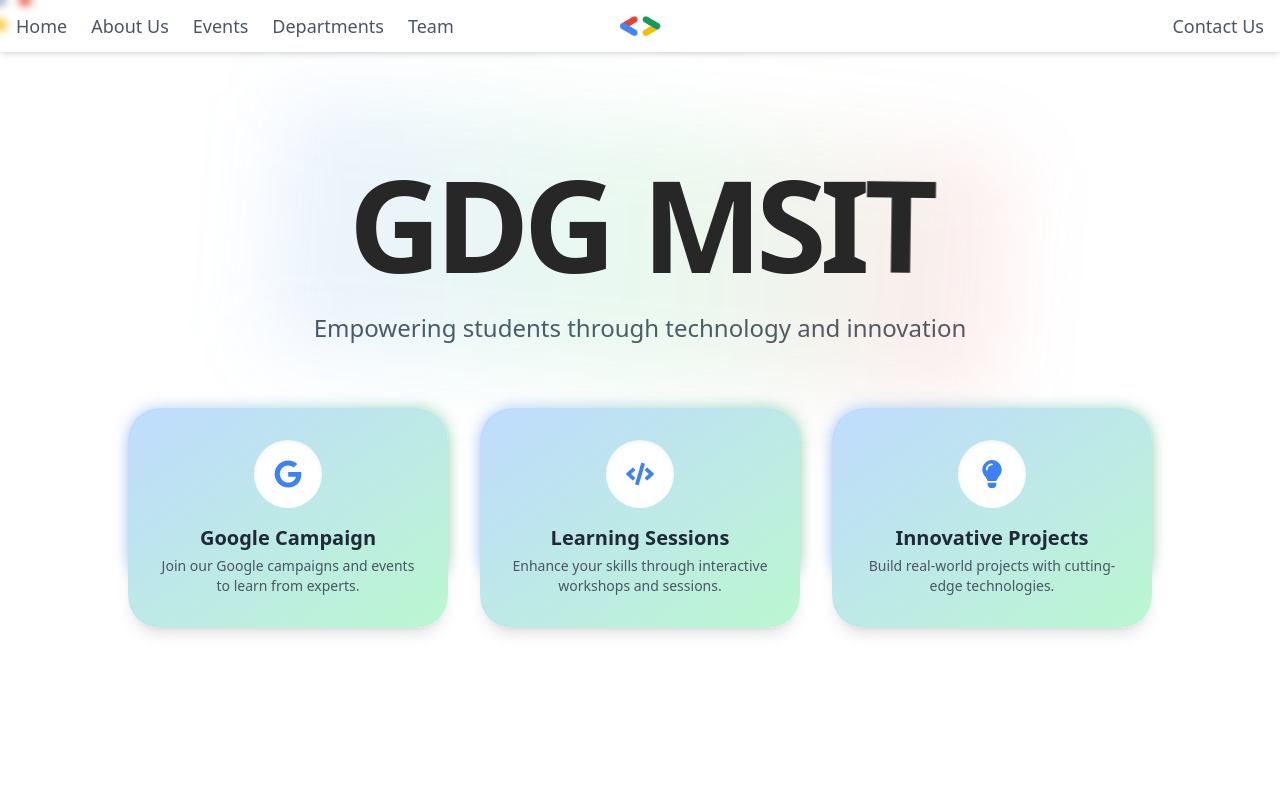
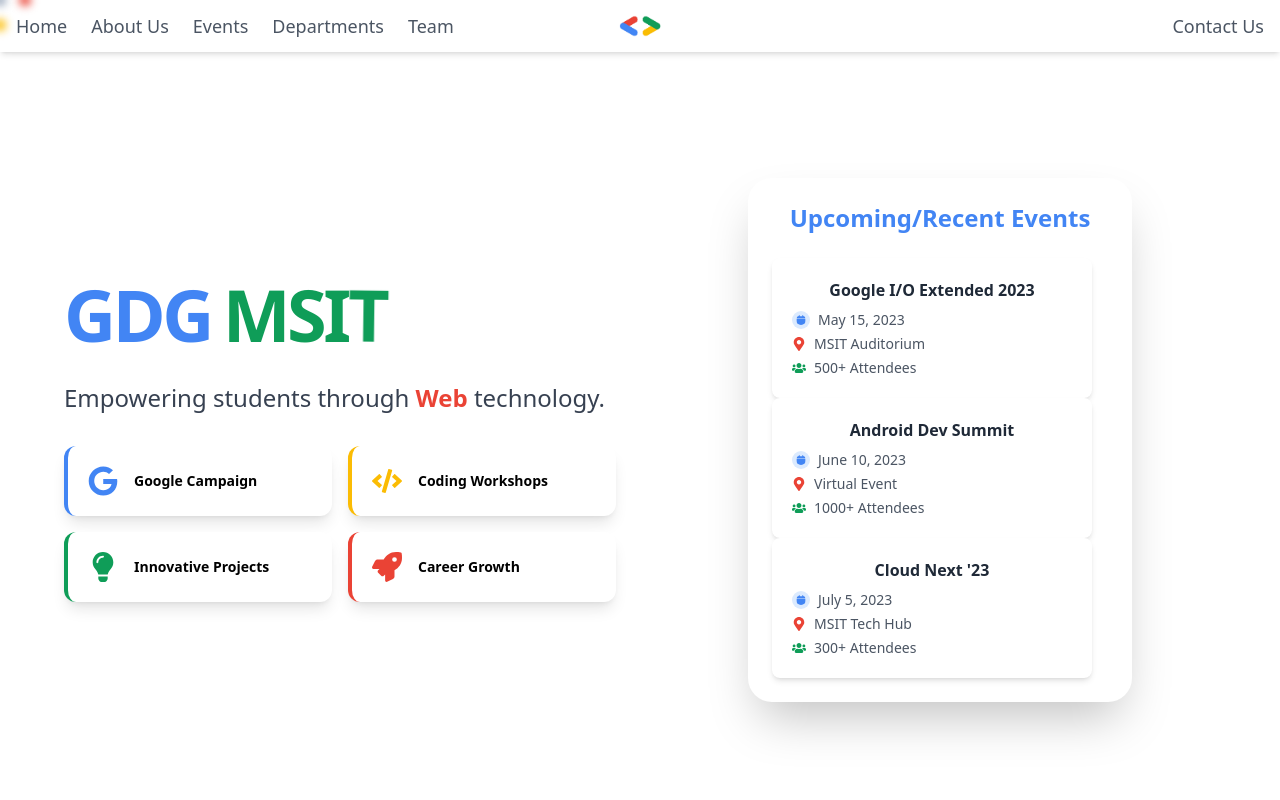
Before and after one commit to gdgocmsit/gdgoc-website, a React (Vite) app: page / in a window 1280 px wide. Shown: the top 800 px of the page. Built offline with nearby package versions, Linux system fonts and the light colour scheme.

Commit message:
herosection updated

```diff
--- a/src/App.css
+++ b/src/App.css
@@ -2,7 +2,7 @@
     margin: 0;
     padding: 0;
     height: 100vh;
-    background-color: #ffffff;
+    background-color: #c83a3a;
     overflow: hidden;
     cursor: none;
 
--- a/src/App.jsx
+++ b/src/App.jsx
@@ -69,7 +69,7 @@
             <section id="hero" className="h-screen">
               <HeroSection />
             </section>
-            <section id="aboutUs" className="h-3/5 pb-20 flex justify-center">
+            <section id="aboutUs" className="h-3/5 pt-40 md:pt-0 pb-20 flex justify-center">
               <AboutUs />
             </section>
             <section id="events" className="h-screen ">
--- a/src/components/HeroSection.jsx
+++ b/src/components/HeroSection.jsx
@@ -1,53 +1,16 @@
-/* eslint-disable react/prop-types */
 "use client";
 
-import { useEffect, useState } from "react";
+import { useEffect, useState, useRef } from "react";
 import { motion, useAnimation } from "framer-motion";
-import { FaGoogle, FaCode, FaLightbulb } from "react-icons/fa";
-import { useKeenSlider } from "keen-slider/react";
-import "keen-slider/keen-slider.min.css";
-import Background from "./Background";
-
-const FeatureCard = ({ icon: Icon, text, description, position }) => (
-  <motion.div
-    whileHover={{
-      scale: 1.05,
-      rotate: position === "left" ? -5 : position === "right" ? 5 : 0,
-    }}
-    whileTap={{ scale: 0.95 }}
-    className="relative group h-full feature-card"
-  >
-    <div className="absolute inset-0 bg-gradient-to-r md:h-[80%] h-[80%] from-[#4285F4] to-[#0F9D58] rounded-[2rem] blur opacity-40 transition duration-300" />
-    <div className="relative flex flex-col items-center p-8 bg-white/80 backdrop-blur-sm rounded-[2rem] shadow-lg overflow-hidden h-[100%]">
-      <motion.div
-        className="absolute inset-0 bg-gradient-to-br from-blue-200 to-green-200 opacity-100 transition-opacity duration-300"
-        initial={false}
-        animate={{ scale: [1, 1.5, 1] }}
-        transition={{ repeat: Infinity, duration: 5 }}
-      />
-      <div className="relative z-10 p-5 bg-white rounded-full shadow-inner mb-4">
-        <Icon className="h-10 w-10 sm:h-7 sm:w-7 text-blue-500" />
-      </div>
-      <h3 className="relative z-10 text-2xl sm:text-xl font-semibold text-gray-800 mb-10 sm:mb-1">
-        {text}
-      </h3>
-      <p className="relative text-lg sm:text-sm z-10 text-gray-600 text-center">
-        {description}
-      </p>
-    </div>
-  </motion.div>
-);
-
-const AnimatedText = ({ text }) => (
-  <motion.span
-    initial={{ opacity: 0, y: 20 }}
-    animate={{ opacity: 1, y: 0 }}
-    transition={{ duration: 0.5 }}
-    className="inline-block"
-  >
-    {text}
-  </motion.span>
-);
+import {
+  FaGoogle,
+  FaCode,
+  FaLightbulb,
+  FaRocket,
+  FaCalendar,
+  FaMapMarkerAlt,
+  FaUsers,
+} from "react-icons/fa";
 
 const FallingLetter = ({ children, delay }) => {
   const controls = useAnimation();
@@ -58,17 +21,17 @@
       await new Promise((resolve) => setTimeout(resolve, 900 + delay * 100));
       await controls.start({
         y: ["-100vh", "0vh"],
-        rotate: [randomRotation, randomRotation, randomRotation / 2, 0],
-        opacity: [0, 1, 1],
+        rotate: [randomRotation, randomRotation / 2, 0],
+        opacity: [0, 1],
         transition: {
           y: { type: "spring", stiffness: 50, damping: 10, duration: 1.5 },
           rotate: { type: "spring", stiffness: 60, damping: 8, duration: 1.5 },
-          opacity: { duration: 0.3, times: [0, 0.2, 1] },
+          opacity: { duration: 0.5 },
         },
       });
     };
     sequence();
-  }, [controls, delay, randomRotation]);
+  }, []);
 
   return (
     <motion.span
@@ -80,7 +43,8 @@
   );
 };
 
-const FallingText = ({ text, startDelay }) => (
+const FallingText = ({ text, startDelay }) => {
+  return (
     <span className="inline-flex">
       {text.split("").map((letter, index) => (
         <FallingLetter key={index} delay={startDelay + index}>
@@ -89,160 +53,99 @@
       ))}
     </span>
   );
+};
 
-const FeatureCarousel = () => {
-  const [currentSlide, setCurrentSlide] = useState(0);
-  const [sliderRef] = useKeenSlider(
-    {
-      loop: true,
-      mode: "free-snap",
-      slides: {
-        perView: 1,
-        spacing: 15,
-      },
-      created(s) {
-        s.moveToIdx(1);
-      },
-      updated(s) {
-        setCurrentSlide(s.track.details.rel);
-      },
-      animationEnded(s) {
-        setCurrentSlide(s.track.details.rel);
-      },
-    },
-    [
-      (slider) => {
-        let timeout;
-        let mouseOver = false;
-        function clearNextTimeout() {
-          clearTimeout(timeout);
-        }
-        function nextTimeout() {
-          clearTimeout(timeout);
-          if (mouseOver) return;
-          timeout = setTimeout(() => {
-            slider.next();
-          }, 2000);
-        }
-        slider.on("created", () => {
-          slider.container.addEventListener("mouseover", () => {
-            mouseOver = true;
-            clearNextTimeout();
-          });
-          slider.container.addEventListener("mouseout", () => {
-            mouseOver = false;
-            nextTimeout();
-          });
-          nextTimeout();
-        });
-        slider.on("dragStarted", clearNextTimeout);
-        slider.on("animationEnded", nextTimeout);
-        slider.on("updated", nextTimeout);
-      },
-    ]
+const FeatureCard = ({ Icon, title, color }) => (
+  <motion.div
+    whileHover={{ scale: 1.05 }}
+    className="bg-white p-4 md:p-5 rounded-xl shadow-lg flex items-center space-x-4 w-full max-w-xs border-l-4"
+    style={{ borderColor: color }}
+  >
+    <Icon className="text-2xl md:text-3xl" style={{ color }} />
+    <h3 className="text-sm md:text-md font-semibold">{title}</h3>
+  </motion.div>
 );
 
+const EventCard = ({ title, date, location, attendees }) => (
+  <motion.div
+    initial={{ opacity: 0, y: 20 }}
+    animate={{ opacity: 1, y: 0 }}
+    transition={{ duration: 0.5 }}
+    className="bg-white rounded-lg shadow-md p-4 md:p-5 w-full max-w-xs hover:shadow-lg transition-shadow duration-300"
+  >
+    <h3 className="font-semibold text-gray-800 mb-2 text-center">{title}</h3>
+    <div className="flex items-center text-sm text-gray-600 mb-1">
+      <FaCalendar className="mr-2 text-[#4285F4] text-lg bg-blue-100 p-1 rounded-full" />
+      <span>{date}</span>
+    </div>
+    <div className="flex items-center text-sm text-gray-600 mb-1">
+      <FaMapMarkerAlt className="mr-2 text-[#EA4335]" />
+      <span>{location}</span>
+    </div>
+    <div className="flex items-center text-sm text-gray-600">
+      <FaUsers className="mr-2 text-[#0F9D58]" />
+      <span>{attendees} Attendees</span>
+    </div>
+  </motion.div>
+);
+
+const HeroSection = () => {
+  const [currentTech, setCurrentTech] = useState("Android");
+  const techStack = ["Android", "Web", "Cloud", "AI", "IoT"];
+
+  useEffect(() => {
+    const interval = setInterval(() => {
+      setCurrentTech((prev) => {
+        const currentIndex = techStack.indexOf(prev);
+        return techStack[(currentIndex + 1) % techStack.length];
+      });
+    }, 2000);
+    return () => clearInterval(interval);
+  }, []);
+
   return (
-    <div ref={sliderRef} className="keen-slider h-[320px] max-w-[90%] mx-auto">
-      <div className="keen-slider__slide">
-        <FeatureCard
-          icon={FaGoogle}
-          text="Google Campaign"
-          description="Join our Google campaigns and events to learn from experts."
-          position="left"
-        />
+    <div className="min-h-screen flex flex-col mt-10 items-center justify-center px-6 sm:px-10 md:px-16 py-12">
+      <div className="max-w-7xl w-full flex flex-col lg:flex-row items-center gap-12">
+        {/* Left Section */}
+        <div className="text-center lg:text-left w-full lg:w-1/2 space-y-8">
+          <h1 className="text-4xl sm:text-5xl md:text-6xl lg:text-7xl font-black tracking-tighter leading-none flex justify-center lg:justify-start">
+            <span className="text-[#4285F4]">
+              <FallingText text="GDG" startDelay={0} />
+            </span>
+            <span className="text-[#0F9D58] ml-3">
+              <FallingText text="MSIT" startDelay={3} />
+            </span>
+          </h1>
+          <motion.p
+            initial={{ opacity: 0, y: 20 }}
+            animate={{ opacity: 1, y: 0 }}
+            transition={{ delay: 0.4 }}
+            className="text-lg sm:text-xl md:text-2xl text-gray-700 font-medium"
+          >
+            Empowering students through <span className="text-[#EA4335] font-bold">{currentTech}</span> technology.
+          </motion.p>
+          <motion.div className="grid grid-cols-1 sm:grid-cols-2 gap-4">
+            <FeatureCard Icon={FaGoogle} title="Google Campaign" color="#4285F4" />
+            <FeatureCard Icon={FaCode} title="Coding Workshops" color="#FBBC04" />
+            <FeatureCard Icon={FaLightbulb} title="Innovative Projects" color="#0F9D58" />
+            <FeatureCard Icon={FaRocket} title="Career Growth" color="#EA4335" />
+          </motion.div>
         </div>
-      <div className="keen-slider__slide">
-        <FeatureCard
-          icon={FaCode}
-          text="Learning Sessions"
-          description="Enhance your skills through interactive workshops and sessions."
-          position="center"
-        />
+
+        {/* Right Section */}
+        <div className="flex justify-center w-full lg:w-1/2">
+          <motion.div className="bg-white rounded-3xl shadow-2xl p-6 w-full max-w-sm">
+            <h2 className="text-lg md:text-2xl font-bold mb-6 text-[#4285F4] text-center">
+              Upcoming/Recent Events
+            </h2>
+            <EventCard title="Google I/O Extended 2023" date="May 15, 2023" location="MSIT Auditorium" attendees="500+" />
+            <EventCard title="Android Dev Summit" date="June 10, 2023" location="Virtual Event" attendees="1000+" />
+            <EventCard title="Cloud Next '23" date="July 5, 2023" location="MSIT Tech Hub" attendees="300+" />
+          </motion.div>
         </div>
-      <div className="keen-slider__slide">
-        <FeatureCard
-          icon={FaLightbulb}
-          text="Innovative Projects"
-          description="Build real-world projects with cutting-edge technologies."
-          position="right"
-        />
       </div>
     </div>
   );
 };
 
-export default function HeroSection({id,className}) {
-  return (
-    <>
-      {/* <Background /> */}
-      <div className="relative min-h-[70%] overflow-hidden md:pt-20 md:mt-0 pt-44">
-        <div className="relative z-10 max-w-7xl mx-auto px-4 sm:px-6 lg:px-8 py-12 sm:py-20">
-          <div className="flex flex-col items-center justify-center space-y-12 sm:space-y-16">
-            {/* Main Title */}
-            <motion.div
-              initial={{ opacity: 0, scale: 0.9 }}
-              animate={{ opacity: 1, scale: 1 }}
-              transition={{ duration: 0.8 }}
-              className="text-center relative"
-            >
-              <motion.div
-                animate={{
-                  rotate: [0, 5, -5, 0],
-                  scale: [1, 1.02, 0.98, 1],
-                }}
-                transition={{
-                  duration: 10,
-                  repeat: Infinity,
-                  repeatType: "reverse",
-                }}
-                className="absolute -inset-4 sm:-inset-6 md:-inset-8 bg-gradient-to-r from-blue-500/10 via-green-500/10 to-red-500/10 rounded-2xl blur-2xl"
-              />
-              <h1 className="relative text-7xl sm:text-8xl md:text-9xl font-black tracking-tighter">
-                <span className="bg-clip-text text-[#272727] flex items-center justify-center gap-8">
-                  <FallingText text="GDG" startDelay={0} />
-                  <FallingText text="MSIT" startDelay={3} />
-                </span>
-              </h1>
-              <p className="mt-6 text-lg sm:text-xl md:text-2xl text-gray-600 max-w-2xl mx-auto">
-                <AnimatedText text="Empowering students through technology and innovation" />
-              </p>
-            </motion.div>
-
-            {/* Feature Cards */}
-            <motion.div
-              initial={{ opacity: 0, y: 20 }}
-              animate={{ opacity: 1, y: 0 }}
-              transition={{ delay: 0.4 }}
-              className="w-full max-w-5xl mx-auto"
-            >
-              <div className="hidden md:grid grid-cols-3 gap-6 sm:gap-8">
-                <FeatureCard
-                  icon={FaGoogle}
-                  text="Google Campaign"
-                  description="Join our Google campaigns and events to learn from experts."
-                  position="left"
-                />
-                <FeatureCard
-                  icon={FaCode}
-                  text="Learning Sessions"
-                  description="Enhance your skills through interactive workshops and sessions."
-                  position="center"
-                />
-                <FeatureCard
-                  icon={FaLightbulb}
-                  text="Innovative Projects"
-                  description="Build real-world projects with cutting-edge technologies."
-                  position="right"
-                />
-              </div>
-              <div className="md:hidden ">
-                <FeatureCarousel />
-              </div>
-            </motion.div>
-          </div>
-        </div>
-      </div>
-    </>
-  );
-}
+export default HeroSection;
```
Lines whose indentation alone changed are shown as unchanged.
